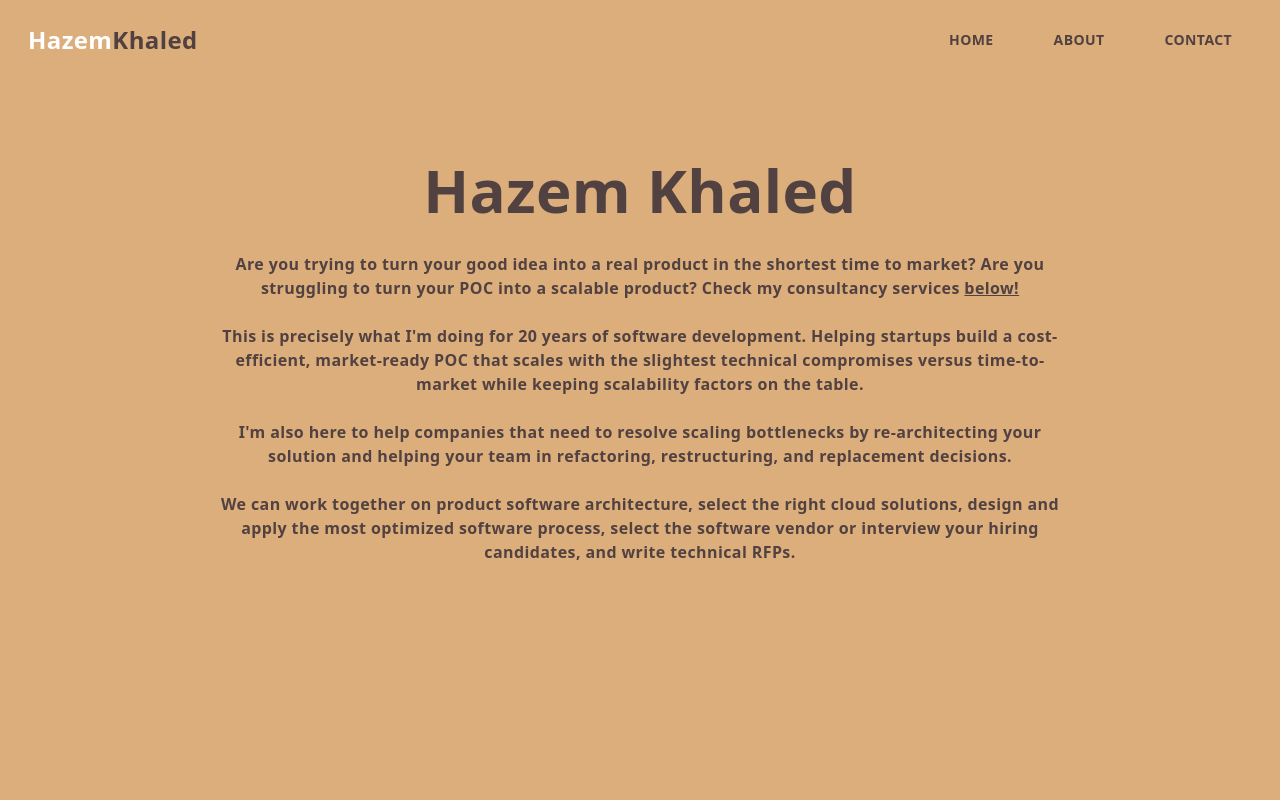
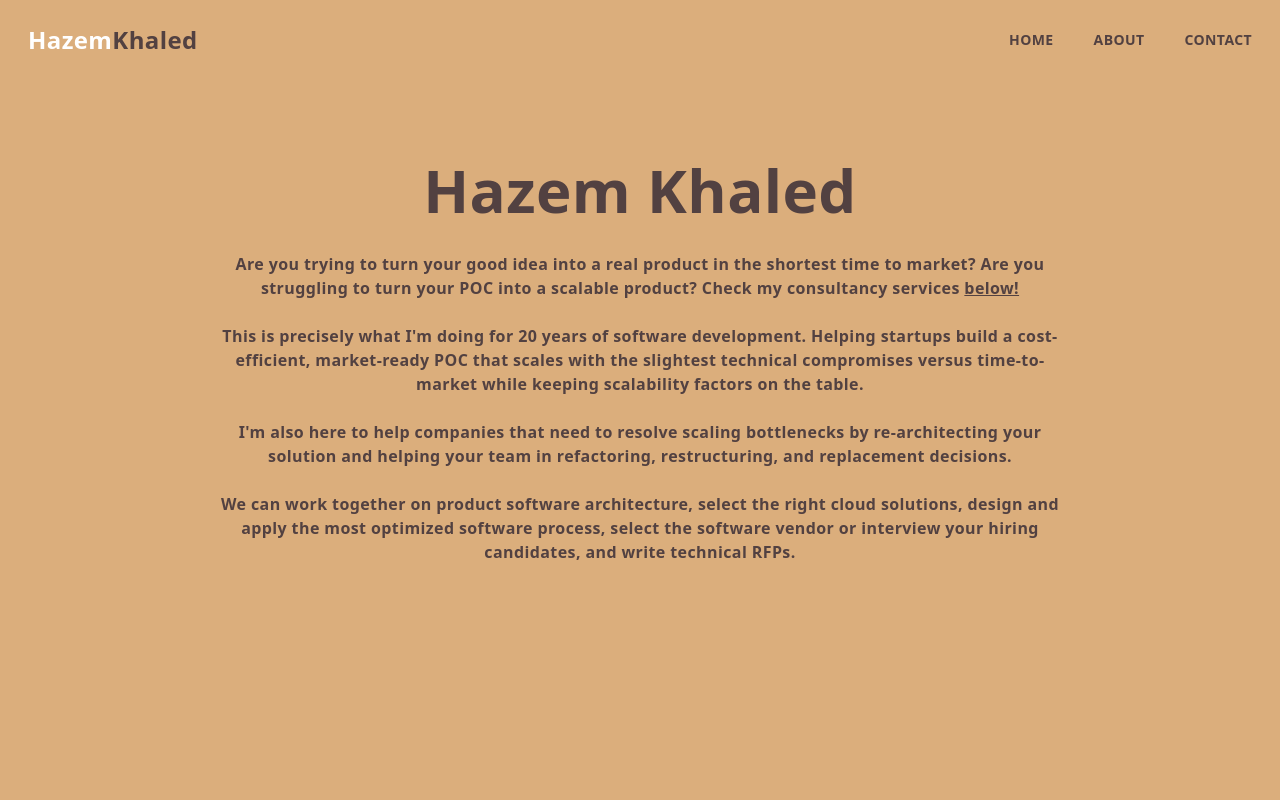
Before and after one commit to KhaledHN/hazem-portfolio, a Next.js app: page / in a window 1280 px wide. Shown: the top 800 px of the page. Built offline with nearby package versions, Linux system fonts and the light colour scheme.

Commit message:
Minor changes

```diff
--- a/components/NavBar/index.tsx
+++ b/components/NavBar/index.tsx
@@ -41,13 +41,13 @@ const Navbar = ( ) => {
           <div className="flex justify-between items-center text-2xl">
             <ul style={{ color: `${linkColor}` }} className=" pr-5 hidden md:flex">
               <Link href="/">
-               <li className="ml-10 pr-5 font-bold text-sm uppercase hover:border-b">Home</li>
+               <li className="ml-10 font-bold text-sm uppercase hover:border-b">Home</li>
               </Link>
               <Link href="/#about">
-               <li className="ml-10 pr-5 font-bold text-sm uppercase hover:border-b">About</li>
+               <li className="ml-10 font-bold text-sm uppercase hover:border-b">About</li>
               </Link>
               <Link href="/#contact">
-               <li className="ml-10 pr-5 font-bold text-sm uppercase hover:border-b">Contact</li>
+               <li className="ml-10 font-bold text-sm uppercase hover:border-b">Contact</li>
               </Link>
             </ul>
           </div>
```
